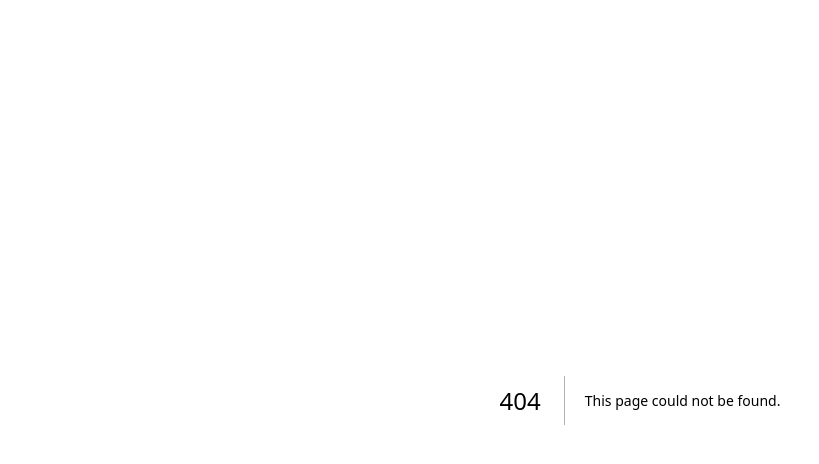
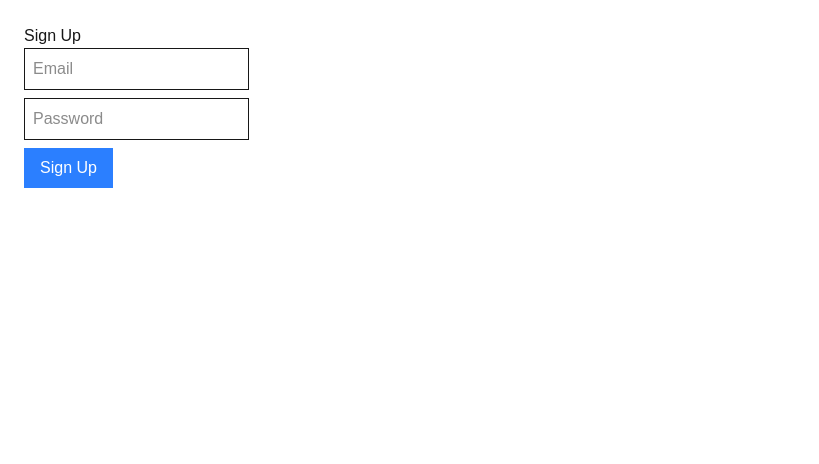
Before and after one commit to bilalkhaniazi/EHR, a Next.js app in the folder ehr-simulator/: page /auth/signup in a window 1280 px wide. Before the commit this address had no page. Shown: the top 464 px of the page, without its empty margins (0-819 px from the left). Built offline with nearby package versions, Linux system fonts and the light colour scheme; no server answers.

Commit message:
init auth

```diff
--- a/ehr-simulator/package.json
+++ b/ehr-simulator/package.json
@@ -9,6 +9,7 @@
     "lint": "eslint"
   },
   "dependencies": {
+    "@supabase/ssr": "^0.7.0",
     "@supabase/supabase-js": "^2.58.0",
     "next": "15.5.4",
     "react": "19.1.0",
--- /dev/null
+++ b/ehr-simulator/src/app/admin/page.tsx
@@ -0,0 +1,3 @@
+export default function AdminPage() {
+  return <div>Admin Page</div>;
+}
--- /dev/null
+++ b/ehr-simulator/src/app/auth/signin/page.tsx
@@ -0,0 +1,3 @@
+export default function SignIn() {
+  return <h1>Sign In</h1>;
+}
--- /dev/null
+++ b/ehr-simulator/src/app/auth/signup/page.tsx
@@ -0,0 +1,40 @@
+'use client';
+
+import { useState } from 'react';
+import { supabase } from '@/lib/supabaseClient';
+
+export default function SignupPage() {
+  const [email, setEmail] = useState('');
+  const [password, setPassword] = useState('');
+  const [error, setError] = useState<string | null>(null);
+
+  const handleSignup = async () => {
+    const { error } = await supabase.auth.signUp({ email, password });
+    if (error) setError(error.message);
+    else alert("Check your email for confirmation!");
+  };
+
+  return (
+    <div className="p-6">
+      <h1>Sign Up</h1>
+      <input
+        type="email"
+        placeholder="Email"
+        value={email}
+        onChange={e => setEmail(e.target.value)}
+        className="border p-2 block mb-2"
+      />
+      <input
+        type="password"
+        placeholder="Password"
+        value={password}
+        onChange={e => setPassword(e.target.value)}
+        className="border p-2 block mb-2"
+      />
+      <button onClick={handleSignup} className="bg-blue-500 text-white px-4 py-2">
+        Sign Up
+      </button>
+      {error && <p className="text-red-500">{error}</p>}
+    </div>
+  );
+}
--- /dev/null
+++ b/ehr-simulator/src/middleware.ts
@@ -0,0 +1,48 @@
+import { NextResponse } from "next/server";
+import type { NextRequest } from "next/server";
+import { createServerClient } from "@supabase/ssr";
+
+export async function middleware(req: NextRequest) {
+  const res = NextResponse.next();
+  const supabase = createServerClient(
+    process.env.NEXT_PUBLIC_SUPABASE_URL!,
+    process.env.NEXT_PUBLIC_SUPABASE_ANON_KEY!,
+    {
+      cookies: {
+        get: (key) => req.cookies.get(key)?.value,
+      },
+    }
+  );
+
+  const {
+    data: { session },
+  } = await supabase.auth.getSession();
+
+  if (!session) {
+    if (!req.nextUrl.pathname.startsWith("/auth/signin") && !req.nextUrl.pathname.startsWith("/auth/signup")) {
+      return NextResponse.redirect(new URL("/auth/signin", req.url));
+    }
+    return res;
+  }
+
+  if (session) {
+    const { data: profile } = await supabase
+      .from("users")
+      .select("role")
+      .eq("id", session.user.id)
+      .single();
+
+    if (profile?.role === "admin" && !req.nextUrl.pathname.startsWith("/admin")) {
+      return NextResponse.redirect(new URL("/admin", req.url));
+    }
+
+    if (profile?.role !== "admin" && !req.nextUrl.pathname.startsWith("/profile")) {
+      return NextResponse.redirect(new URL("/profile", req.url));
+    }
+  }
+  return res;
+}
+
+export const config = {
+  matcher: ["/((?!_next|api|favicon.ico).*)"],
+};
```
Also changed, not shown: 1 other file (tests, documents, lock files or other folders).
